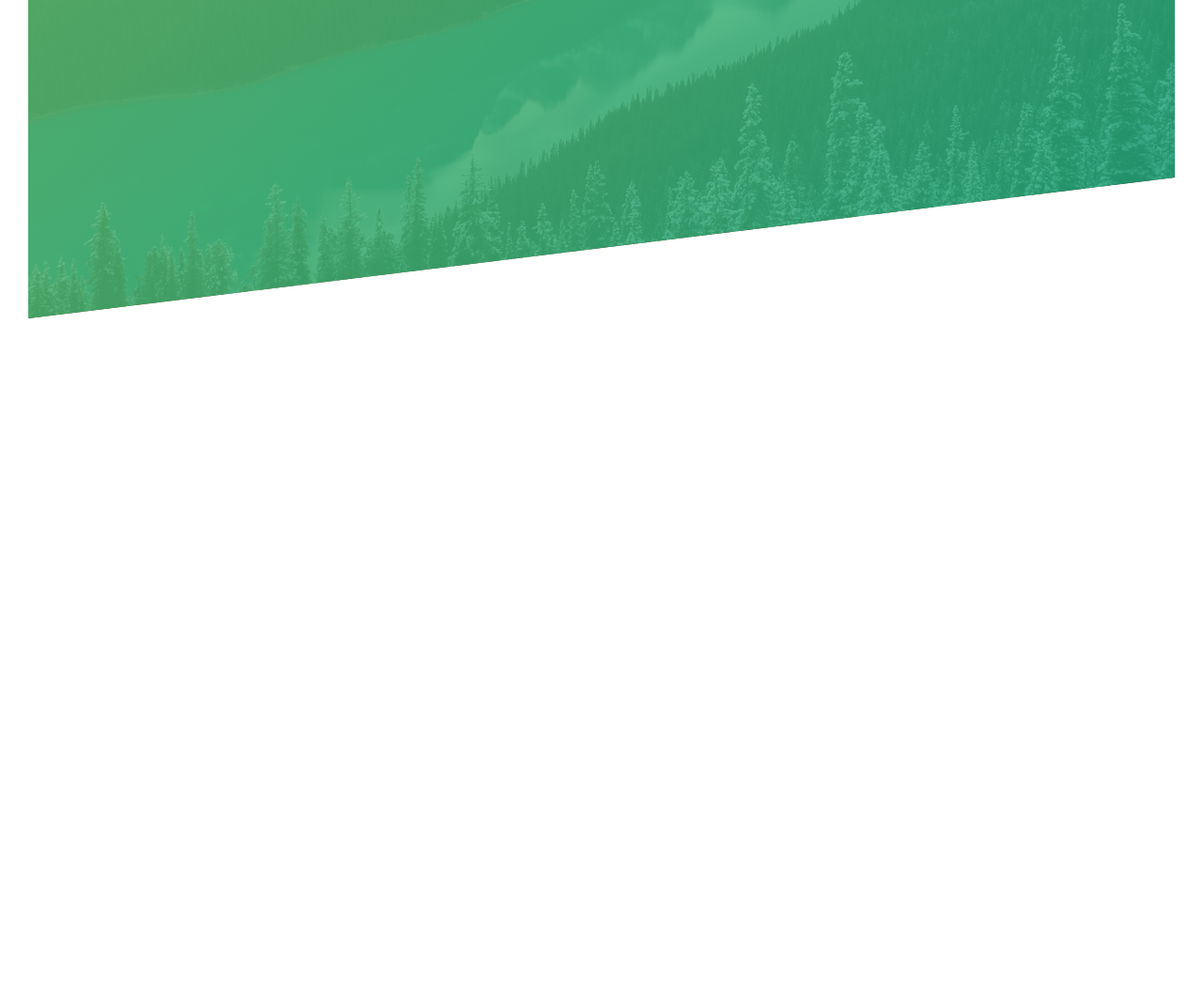
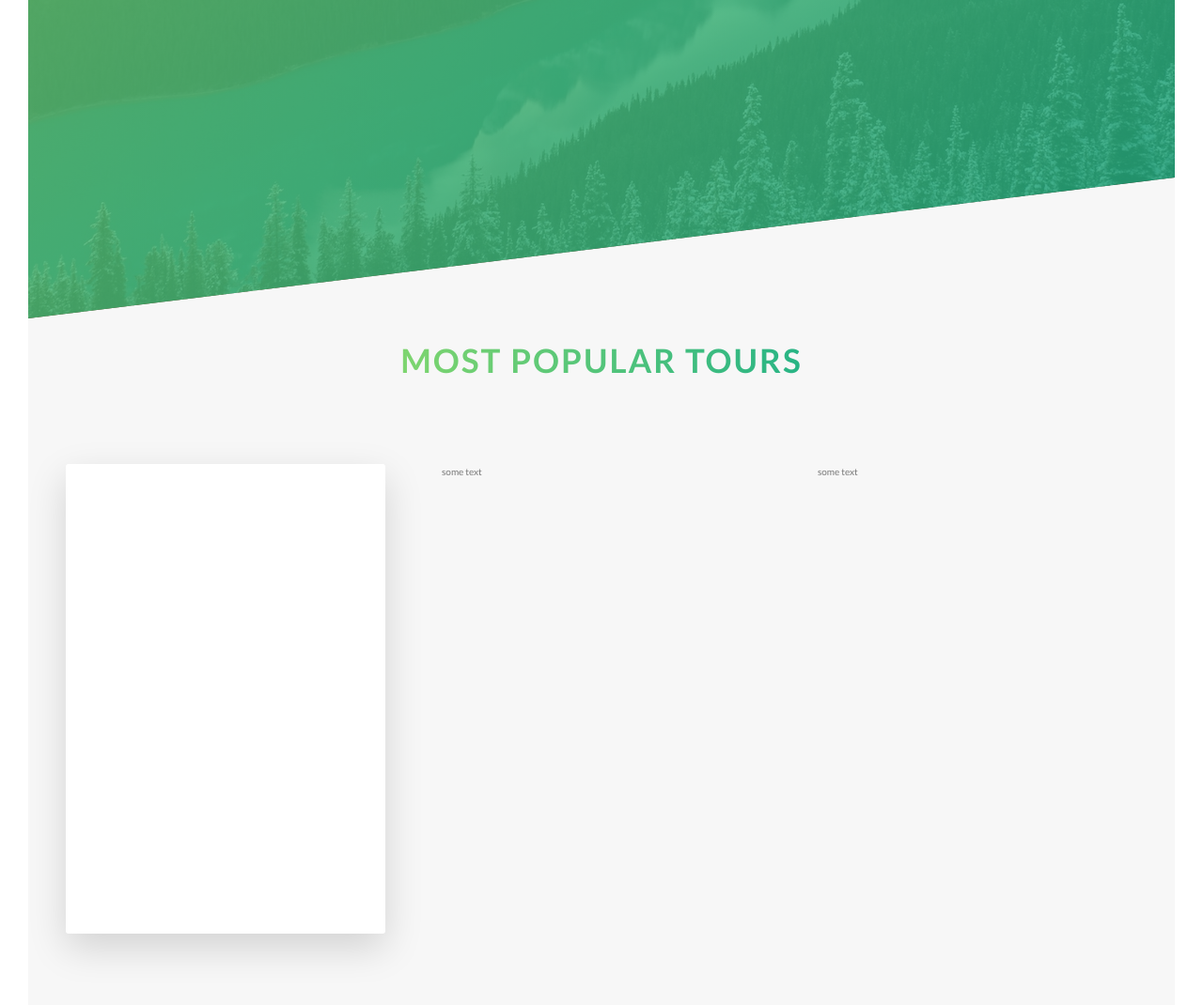
Before and after one commit to Lypzis/Sass, a website: page Natour/index.html in a window 1280 px wide. Shown: the part 2176-3246 px from the top of the page at 94% size. Before the commit the page ends 2515 px from the top, so only its background shows below. Drawn offline with Linux system fonts and the light colour scheme.

Commit message:
Section tours part-1

```diff
--- a/Natour/index.html
+++ b/Natour/index.html
@@ -42,15 +42,19 @@
 
             <div class="row">
                 <div class="col-1-of-2">
-                   <h3 class="heading-tertiary u-margin-bottom-small">You're going to fall in love with nature</h3>
-                   <p class="paragraph">Lorem ipsum dolor sit amet consectetur adipisicing elit. Laboriosam cupiditate unde iure quasi et fugit, quo tempora amet magni praesentium obcaecati, natus blanditiis ratione ea eos deserunt odit suscipit dolore.</p>
+                    <h3 class="heading-tertiary u-margin-bottom-small">You're going to fall in love with nature</h3>
+                    <p class="paragraph">Lorem ipsum dolor sit amet consectetur adipisicing elit. Laboriosam cupiditate
+                        unde iure quasi et fugit, quo tempora amet magni praesentium obcaecati, natus blanditiis
+                        ratione ea eos deserunt odit suscipit dolore.</p>
 
-                   <h3 class="heading-tertiary u-margin-bottom-small">Live adventures like you never have before</h3>
-                   <p class="paragraph">Lorem ipsum dolor sit amet consectetur adipisicing elit. Laboriosam cupiditate unde iure quasi et fugit, quo tempora amet magni praesentium obcaecati, natus blanditiis ratione ea eos deserunt odit suscipit dolore.</p>
+                    <h3 class="heading-tertiary u-margin-bottom-small">Live adventures like you never have before</h3>
+                    <p class="paragraph">Lorem ipsum dolor sit amet consectetur adipisicing elit. Laboriosam cupiditate
+                        unde iure quasi et fugit, quo tempora amet magni praesentium obcaecati, natus blanditiis
+                        ratione ea eos deserunt odit suscipit dolore.</p>
 
-                   <a href="#" class="btn-text">
+                    <a href="#" class="btn-text">
                         Learn more &rarr;
-                   </a>
+                    </a>
                 </div>
                 <div class="col-1-of-2">
                     <div class="composition">
@@ -72,7 +76,8 @@
                         <h3 class="heading-tertiary u-margin-bottom-small">Explore The World</h3>
 
                         <p class="feature-box__text">
-                            Lorem ipsum dolor sit amet consectetur adipisicing elit. Blanditiis ratione ea eos deserunt odit suscipit dolore.
+                            Lorem ipsum dolor sit amet consectetur adipisicing elit. Blanditiis ratione ea eos deserunt
+                            odit suscipit dolore.
                         </p>
                     </div>
                 </div>
@@ -84,7 +89,8 @@
                         <h3 class="heading-tertiary u-margin-bottom-small">Meet Nature</h3>
 
                         <p class="feature-box__text">
-                            Lorem ipsum dolor sit amet consectetur adipisicing elit. Blanditiis ratione ea eos deserunt odit suscipit dolore.
+                            Lorem ipsum dolor sit amet consectetur adipisicing elit. Blanditiis ratione ea eos deserunt
+                            odit suscipit dolore.
                         </p>
                     </div>
                 </div>
@@ -96,7 +102,8 @@
                         <h3 class="heading-tertiary u-margin-bottom-small">Find Your Way</h3>
 
                         <p class="feature-box__text">
-                            Lorem ipsum dolor sit amet consectetur adipisicing elit. Blanditiis ratione ea eos deserunt odit suscipit dolore.
+                            Lorem ipsum dolor sit amet consectetur adipisicing elit. Blanditiis ratione ea eos deserunt
+                            odit suscipit dolore.
                         </p>
                     </div>
                 </div>
@@ -108,11 +115,44 @@
                         <h3 class="heading-tertiary u-margin-bottom-small">Live a Healthier Life</h3>
 
                         <p class="feature-box__text">
-                            Lorem ipsum dolor sit amet consectetur adipisicing elit. Blanditiis ratione ea eos deserunt odit suscipit dolore.
+                            Lorem ipsum dolor sit amet consectetur adipisicing elit. Blanditiis ratione ea eos deserunt
+                            odit suscipit dolore.
                         </p>
                     </div>
                 </div>
 
+            </div>
+        </section>
+
+        <section class="section-tours">
+            <div class="u-center-text u-margin-bottom-big">
+                <h2 class="heading-secondary">
+                    Most popular tours
+                </h2>
+            </div>
+
+            <div class="row">
+                <div class="col-1-of-3">
+                    <div class="card">
+                        <div class="card__side card__side--front ">
+                            Front
+                        </div>
+                        <div class="card__side card__side--back card__side--back-1">
+                            Back
+                        </div>
+                    </div>
+                </div>
+
+                <div class="col-1-of-3">
+                    <div class="card">
+                        some text
+                    </div>
+                </div>
+                <div class="col-1-of-3">
+                    <div class="card">
+                        some text
+                    </div>
+                </div>
             </div>
         </section>
     </main>
--- a/Natour/sass/abstracts/_variables.scss
+++ b/Natour/sass/abstracts/_variables.scss
@@ -2,6 +2,12 @@
 $color-primary:#55c57a;
 $color-primary-light: #7ed56f;
 $color-primary-dark: #28b485;
+
+$color-secondary-light: #ffb900;
+$color-secondary-dark: #ff7730;
+
+$color-tertiary-light: #2998ff;
+$color-tertiary-dark: #5643fa;
 
 $color-gray-light-1: #f7f7f7;
 
--- /dev/null
+++ b/Natour/sass/components/_card.scss
@@ -0,0 +1,43 @@
+.card {
+    position: relative;
+    perspective: 150rem;
+    -moz-perspective: 150rem;
+    height: 50rem; // fix perspective issue now that the position of a side is absolute;
+
+    &__side {
+        position: absolute;
+        top: 0;
+        left: 0;
+        width: 100%;
+        height: 50rem;
+        background-color: orangered;
+        backface-visibility: hidden; // will no longer be ablee to see the back of a card,
+                                     // meaning that only one of them will be visible when flipped ;D
+        transition: all .8s ease;
+        border-radius: .3rem;
+        box-shadow: 0 1.5rem 4rem rgba($color-black, .15);
+
+        font-size: 2rem;
+        color: white;
+
+        &--front {
+            background-color: $color-white;
+        }
+
+        &--back {
+            transform: rotateY(180deg);
+
+            &-1 {
+                background-image: linear-gradient(to right bottom, $color-secondary-light, $color-secondary-dark);
+            }
+        }
+    }
+
+    &:hover &__side--front{
+        transform: rotateY(-180deg);
+    }
+
+    &:hover &__side--back{
+        transform: rotateY(0);
+    }
+}
--- a/Natour/sass/components/_feature-box.scss
+++ b/Natour/sass/components/_feature-box.scss
@@ -20,6 +20,6 @@
 
     &:hover {
         transform: scale(1.03) translateY(-1.5rem);
-        box-shadow: 0 2.5rem 4rem rgba($color-black, .5);
+        box-shadow: 0 2.5rem 4rem rgba($color-black, .3);
     }
 }
--- a/Natour/sass/main.scss
+++ b/Natour/sass/main.scss
@@ -10,6 +10,7 @@
 @import "./components/button";
 @import "./components/composition";
 @import "./components/feature-box";
+@import "./components/card";
 
 @import "./layout/header";
 @import "./layout/grid";
--- a/Natour/sass/pages/_home.scss
+++ b/Natour/sass/pages/_home.scss
@@ -21,3 +21,9 @@
         transform: skewY(7deg);
     }
 }
+
+.section-tours {
+    background-color: $color-gray-light-1;
+    padding: 25rem 0 50rem 0;
+    margin-top: -20vh;
+}
```
Also changed, not shown: Natour/css/style.css, 1 other file.
